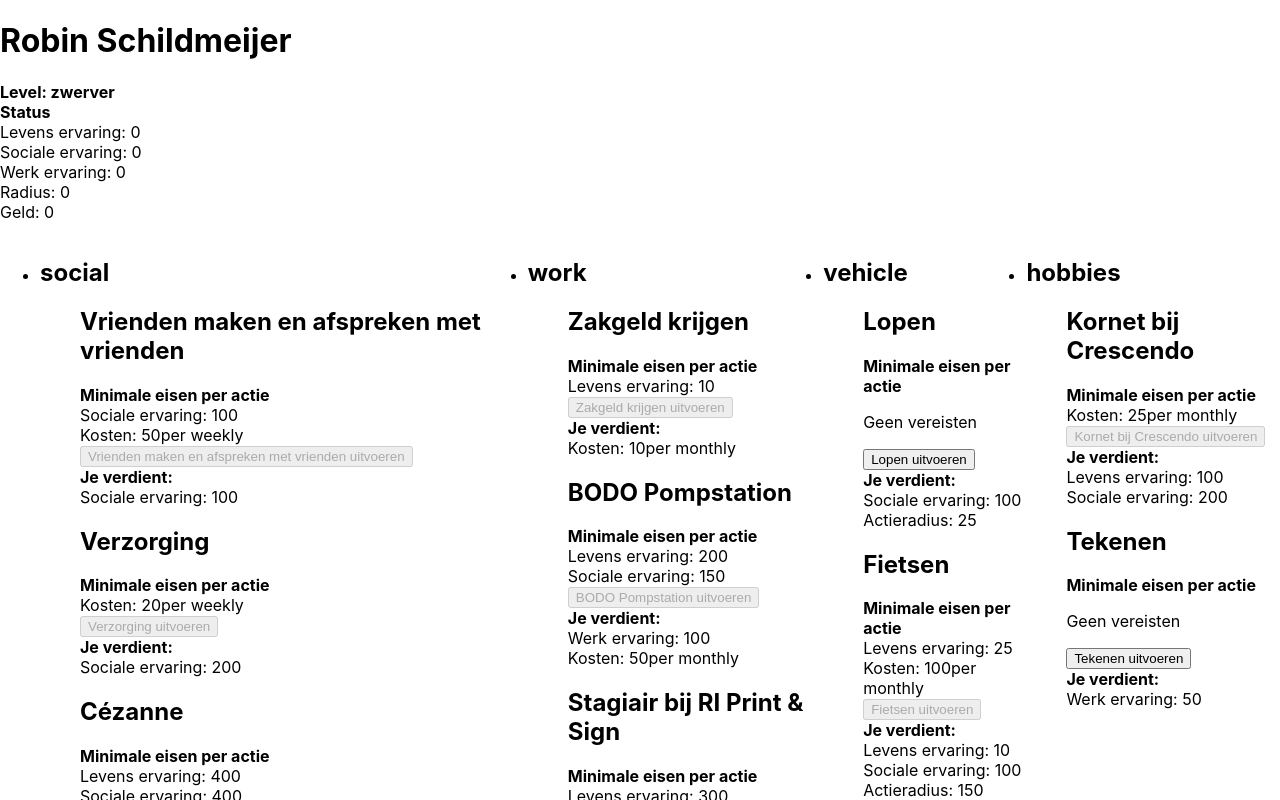
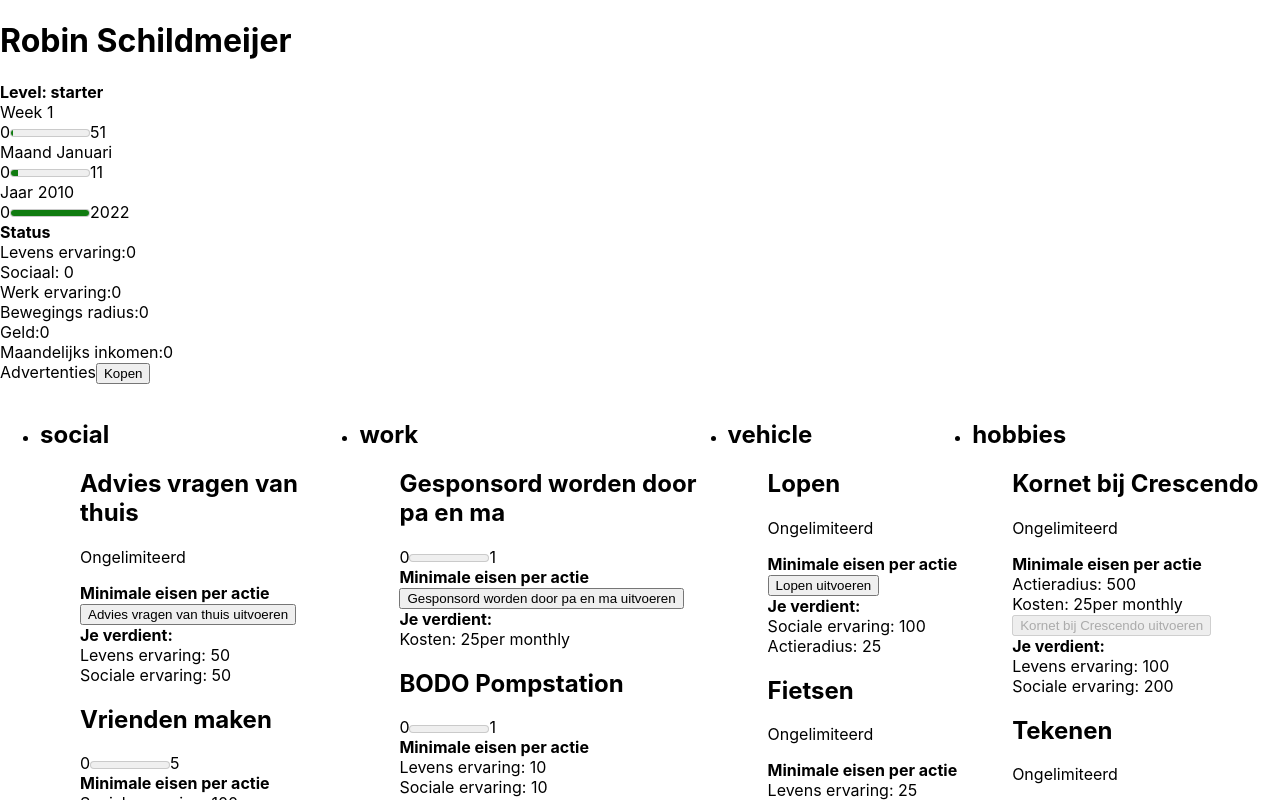
Before and after one commit to marcianosr/robin-tycoon, a React (Create React App) app: page / in a window 1280 px wide. Shown: the top 800 px of the page. Built offline with nearby package versions, Linux system fonts and the light colour scheme.

Commit message:
Lots of gameplay tweaks.

```diff
--- a/src/App.tsx
+++ b/src/App.tsx
@@ -1,8 +1,8 @@
-import React, { useEffect, useState } from "react";
+import { useEffect, useState } from "react";
 import "./App.css";
 import data from "./data/index.json";
-import CountDown from "./components/CountDown";
-import ActionButton from "./components/ActionButton";
+import Option from "./components/Option";
+import Meter from "./components/Meter";
 
 export type XP = {
 	lifeXP?: number;
@@ -15,22 +15,47 @@ type Basis = "monthly" | "weekly";
 
 type Money = {
 	amount: number;
-	basis?: Basis;
+	basis?: string;
 };
 
-type RequirementEarned = Partial<XP> & { money: Money };
+export type RequirementEarned = Partial<XP> & { money?: Money };
 
 export type Item = {
 	name: string;
-	required: RequirementEarned;
+	// required: RequirementEarned;
+	required?: any;
 	earned: RequirementEarned;
 	cooldown: number;
+	limit?: {
+		amount: number;
+	};
 };
 
-export type Stats = XP & { money: Money };
+export type Stats = XP & { money?: Money };
 
 type Key = { [key in keyof XP]: number };
-type Level = "zwerver" | "rijk";
+type Level =
+	| "starter"
+	| "kluizenaar"
+	| "levensgenieter"
+	| "familieman"
+	| "rich guy robin"
+	| "gamenerd";
+
+const months = [
+	"Januari",
+	"Febuari",
+	"Maart",
+	"April",
+	"Mei",
+	"Juni",
+	"Juli",
+	"Augustus",
+	"September",
+	"Oktober",
+	"November",
+	"December",
+];
 
 function App() {
 	const [gameState, setGameState] = useState({
@@ -39,25 +64,55 @@ function App() {
 		workXP: 0,
 		money: 0,
 		radius: 0,
-		level: "zwerver",
+		level: "starter",
+		time: {
+			month: 1,
+			week: 1,
+			year: 2010,
+		},
+		income: 0,
 	});
 
-	const isEnabled = (requirement: RequirementEarned) => {
-		if (!requirement) return true;
+	const [showPopup, setShowPopup] = useState(false);
+	const [fakeBuyButtonText, setFakeBuyButtonText] = useState(false);
 
-		const req = Object.entries(requirement).map(
-			([key, value]: [unknown, any]) => {
-				const gameKey = gameState[key as keyof XP];
-				if (key === "money") {
-					return gameState.money >= value;
-				}
+	useEffect(() => {
+		const t = setTimeout(() => {
+			setGameState({
+				...gameState,
+				time: { ...gameState.time, week: gameState.time.week + 1 },
+			});
+		}, 10000);
 
-				return gameKey >= value;
-			}
-		);
+		return () => {
+			clearTimeout(t);
+		};
+	}, [gameState]);
 
-		return req.every((r) => r);
-	};
+	useEffect(() => {
+		if (gameState.time.week % 4 === 0)
+			setGameState({
+				...gameState,
+				time: {
+					...gameState.time,
+					month: gameState.time.month + 1,
+				},
+				money: gameState.money + gameState.income,
+			});
+	}, [gameState.time.week]);
+
+	useEffect(() => {
+		if (gameState.time.week % 52 === 0)
+			setGameState({
+				...gameState,
+				time: {
+					...gameState.time,
+					year: gameState.time.year + 1,
+					month: 1,
+					week: 1,
+				},
+			});
+	}, [gameState.time.month]);
 
 	return (
 		<div className="App">
@@ -68,200 +123,113 @@ function App() {
 				</section>
 
 				<section>
+					<Meter
+						max={51}
+						value={gameState.time.week}
+						text={`Week ${gameState.time.week}`}
+					/>
+					<Meter
+						max={11}
+						value={gameState.time.month}
+						text={`Maand ${months[gameState.time.month - 1]}`}
+					/>
+					<Meter
+						max={2022}
+						value={gameState.time.year}
+						text={`Jaar ${gameState.time.year}`}
+					/>
+				</section>
+
+				<section>
 					<strong>Status</strong>
 
 					<article>
 						<div>
-							<label>Levens ervaring: </label>
+							<label>Levens ervaring:</label>
 							<span>{gameState.lifeXP}</span>
 						</div>
 						<div>
-							<label>Sociale ervaring: </label>
+							<label>Sociaal: </label>
 							<span>{gameState.socialXP}</span>
 						</div>
 						<div>
-							<label>Werk ervaring: </label>
+							<label>Werk ervaring:</label>
 							<span>{gameState.workXP}</span>
 						</div>
 						<div>
-							<label>Radius: </label>
+							<label>Bewegings radius:</label>
 							<span>{gameState.radius}</span>
 						</div>
 						<div>
-							<label>Geld: </label>
+							<label>Geld:</label>
 							<span>{gameState.money}</span>
 						</div>
+						<div>
+							Maandelijks inkomen:
+							<span>{gameState.income}</span>
+						</div>
 					</article>
+
+					<section>
+						<span>Advertenties</span>
+						<button onClick={() => setShowPopup(true)}>
+							Kopen
+						</button>
+					</section>
 				</section>
 			</header>
+
+			{showPopup && (
+				<dialog open={showPopup}>
+					<ul>
+						<li>
+							{!fakeBuyButtonText && (
+								<article>
+									<span>Levens elixer</span>
+									<span>
+										+100 sociale XP en +100 levens ervaring
+									</span>
+									<span>5 euro</span>
+									<button
+										onClick={() => {
+											setFakeBuyButtonText(true);
+											setGameState({
+												...gameState,
+												lifeXP: -200,
+												socialXP: -200,
+												money: -200,
+											});
+										}}
+									>
+										Koop
+									</button>
+								</article>
+							)}
+
+							{fakeBuyButtonText && (
+								<span>
+									Gast... niet alles kun je kopen. Omdat je
+									hier in bent getrapt zetten we je weer even
+									een stapje terug
+								</span>
+							)}
+						</li>
+					</ul>
+				</dialog>
+			)}
 			<section>
 				<ul style={{ display: "flex" }}>
 					{data.game.categories.map((item) => (
 						<li>
 							<h1>{item.name}</h1>
 							<ul>
-								{item.items.map((item) => {
-									const requirementItems =
-										(item.required as Stats) || {};
-									const earnedItems =
-										(item.earned as Stats) || {};
-									return (
-										<>
-											<section>
-												<h2>{item.name}</h2>
-												<strong>
-													Minimale eisen per actie
-												</strong>
-												{Object.keys(requirementItems)
-													.length === 0 && (
-													<p>Geen vereisten</p>
-												)}
-												{requirementItems.lifeXP && (
-													<div>
-														<span>
-															Levens ervaring:{" "}
-														</span>
-														<span>
-															{
-																requirementItems.lifeXP
-															}
-														</span>
-													</div>
-												)}
-												{requirementItems.socialXP && (
-													<div>
-														<span>
-															Sociale ervaring:{" "}
-														</span>
-														<span>
-															{
-																requirementItems.socialXP
-															}
-														</span>
-													</div>
-												)}
-												{requirementItems.workXP && (
-													<div>
-														<span>
-															Werk ervaring:{" "}
-														</span>
-														<span>
-															{
-																requirementItems.workXP
-															}
-														</span>
-													</div>
-												)}
-												{requirementItems.workXP && (
-													<div>
-														<span>
-															Actieradius:{" "}
-														</span>
-														<span>
-															{
-																requirementItems.radius
-															}
-														</span>
-													</div>
-												)}
-												{requirementItems.money && (
-													<div>
-														<span>Kosten: </span>
-														<span>
-															{
-																requirementItems
-																	.money
-																	.amount
-															}
-														</span>
-														<span>
-															per{" "}
-															{
-																requirementItems
-																	.money.basis
-															}
-														</span>
-													</div>
-												)}
-
-												<ActionButton
-													isEnabled={
-														!isEnabled(
-															item.required as RequirementEarned
-														)
-													}
-													gameState={gameState}
-													setGameState={setGameState}
-													item={item}
-												/>
-											</section>
-											<section>
-												<strong>Je verdient:</strong>
-												{earnedItems.lifeXP && (
-													<div>
-														<span>
-															Levens ervaring:{" "}
-														</span>
-														<span>
-															{earnedItems.lifeXP}
-														</span>
-													</div>
-												)}
-												{earnedItems.socialXP && (
-													<div>
-														<span>
-															Sociale ervaring:{" "}
-														</span>
-														<span>
-															{
-																earnedItems.socialXP
-															}
-														</span>
-													</div>
-												)}
-												{earnedItems.workXP && (
-													<div>
-														<span>
-															Werk ervaring:{" "}
-														</span>
-														<span>
-															{earnedItems.workXP}
-														</span>
-													</div>
-												)}
-												{earnedItems.radius && (
-													<div>
-														<span>
-															Actieradius:{" "}
-														</span>
-														<span>
-															{earnedItems.radius}
-														</span>
-													</div>
-												)}
-												{earnedItems.money && (
-													<div>
-														<span>Kosten: </span>
-														<span>
-															{
-																earnedItems
-																	.money
-																	.amount
-															}
-														</span>
-														<span>
-															per{" "}
-															{
-																earnedItems
-																	.money.basis
-															}
-														</span>
-													</div>
-												)}
-											</section>
-										</>
-									);
-								})}
+								{item.items.map((item: Item) => (
+									<Option
+										item={item}
+										gameState={gameState}
+										setGameState={setGameState}
+									/>
+								))}
 							</ul>
 						</li>
 					))}
--- a/src/components/ActionButton/index.tsx
+++ b/src/components/ActionButton/index.tsx
@@ -1,19 +1,21 @@
-import { FC, useState } from "react";
-import { Item, XP } from "../../App";
+import { FC, useEffect, useState } from "react";
+import { Item, RequirementEarned, XP } from "../../App";
 import CountDown from "../CountDown";
 
 type Props = {
 	item: any;
 	gameState: any;
 	setGameState: any;
-	isEnabled: any;
+	amountOfActionsByCategory: number;
+	setAmountOfActionsByCategory: (n: number) => void;
 };
 
 const ActionButton: FC<Props> = ({
 	item,
 	gameState,
 	setGameState,
-	isEnabled,
+	amountOfActionsByCategory,
+	setAmountOfActionsByCategory,
 }) => {
 	const [timerActive, setTimerActive] = useState(false);
 
@@ -21,19 +23,28 @@ const ActionButton: FC<Props> = ({
 		const values = Object.entries(item.earned);
 		const updated = values.reduce((prev, [key, value]) => {
 			const gameStateValue = gameState[key as keyof XP];
-			const v = value as number;
 
 			if (key === "radius") {
 				return {
 					...prev,
-					radius: v,
+					radius: value,
 				};
 			}
+
+			if (key === "money" && typeof value !== "number") {
+				return {
+					...prev,
+					money: gameStateValue + value.amount,
+					income: value.amount,
+				};
+			}
+
 			return {
 				...prev,
-				[key]: gameStateValue + v,
+				[key]: gameStateValue + value,
 			};
 		}, {});
+		setAmountOfActionsByCategory(amountOfActionsByCategory + 1);
 		setTimerActive(true);
 		setGameState({
 			...gameState,
@@ -41,10 +52,33 @@ const ActionButton: FC<Props> = ({
 		});
 	};
 
+	const isEnabled = (requirement: RequirementEarned) => {
+		if (!requirement) {
+			return true;
+		}
+
+		const req = Object.entries(requirement).map(
+			([key, value]: [unknown, any]) => {
+				const gameKey = gameState[key as keyof XP];
+				if (key === "money") {
+					return gameState.money >= value.amount;
+				}
+
+				return gameKey >= value;
+			}
+		);
+		return req.every((r) => r);
+	};
+
 	return (
 		<button
 			onClick={() => action(item)}
-			disabled={isEnabled || timerActive}
+			disabled={
+				!isEnabled(item.required) ||
+				(item.limit &&
+					amountOfActionsByCategory === item.limit.amount) ||
+				timerActive
+			}
 		>
 			<span>{item.name} uitvoeren </span>
 			{timerActive && (
--- /dev/null
+++ b/src/components/Meter/index.tsx
@@ -0,0 +1,23 @@
+import { FC } from "react";
+
+type Props = {
+	max: number;
+	value: number;
+	text?: string;
+};
+
+const Meter: FC<Props> = ({ max, value, text }) => {
+	return (
+		<>
+			{text && <span>{text}</span>}
+
+			<div className="meter-container">
+				<span>0</span>
+				<meter min={0} value={value} max={max}></meter>
+				<span>{max}</span>
+			</div>
+		</>
+	);
+};
+
+export default Meter;
--- /dev/null
+++ b/src/components/Option/index.tsx
@@ -0,0 +1,115 @@
+import { FC, useState } from "react";
+import { Item } from "../../App";
+import ActionButton from "../ActionButton";
+import Meter from "../Meter";
+
+type Props = {
+	item: Item;
+	gameState: any;
+	setGameState: any;
+};
+
+const Option: FC<Props> = ({ item, gameState, setGameState }) => {
+	const [amountOfActionsByCategory, setAmountOfActionsByCategory] =
+		useState(0);
+
+	return (
+		<section>
+			<section>
+				<h2>{item.name}</h2>
+
+				{item.limit ? (
+					<Meter
+						max={item.limit.amount}
+						value={amountOfActionsByCategory}
+					/>
+				) : (
+					<p>Ongelimiteerd</p>
+				)}
+
+				<strong>Minimale eisen per actie</strong>
+				{item.required && (
+					<>
+						{Object.keys(item.required).length === 0 && (
+							<p>Geen vereisten</p>
+						)}
+						{item.required.lifeXP && (
+							<div>
+								<span>Levens ervaring: </span>
+								<span>{item.required.lifeXP}</span>
+							</div>
+						)}
+						{item.required.socialXP && (
+							<div>
+								<span>Sociale ervaring: </span>
+								<span>{item.required.socialXP}</span>
+							</div>
+						)}
+						{item.required.workXP && (
+							<div>
+								<span>Werk ervaring: </span>
+								<span>{item.required.workXP}</span>
+							</div>
+						)}
+						{item.required.radius && (
+							<div>
+								<span>Actieradius: </span>
+								<span>{item.required.radius}</span>
+							</div>
+						)}
+						{item.required.money && (
+							<div>
+								<span>Kosten: </span>
+								<span>{item.required.money.amount}</span>
+								<span>per {item.required.money.basis}</span>
+							</div>
+						)}
+					</>
+				)}
+				<ActionButton
+					amountOfActionsByCategory={amountOfActionsByCategory}
+					setAmountOfActionsByCategory={setAmountOfActionsByCategory}
+					gameState={gameState}
+					setGameState={setGameState}
+					item={item}
+				/>
+			</section>
+			<section>
+				<strong>Je verdient:</strong>
+				{item.earned.lifeXP && (
+					<div>
+						<span>Levens ervaring: </span>
+						<span>{item.earned.lifeXP}</span>
+					</div>
+				)}
+				{item.earned.socialXP && (
+					<div>
+						<span>Sociale ervaring: </span>
+						<span>{item.earned.socialXP}</span>
+					</div>
+				)}
+				{item.earned.workXP && (
+					<div>
+						<span>Werk ervaring: </span>
+						<span>{item.earned.workXP}</span>
+					</div>
+				)}
+				{item.earned.radius && (
+					<div>
+						<span>Actieradius: </span>
+						<span>{item.earned.radius}</span>
+					</div>
+				)}
+				{item.earned.money && (
+					<div>
+						<span>Kosten: </span>
+						<span>{item.earned.money.amount}</span>
+						<span>per {item.earned.money.basis}</span>
+					</div>
+				)}
+			</section>
+		</section>
+	);
+};
+
+export default Option;
--- a/src/data/index.json
+++ b/src/data/index.json
@@ -5,16 +5,37 @@
 				"name": "social",
 				"items": [
 					{
-						"name": "Vrienden maken en afspreken met vrienden",
+						"name": "Advies vragen van thuis",
+						"earned": {
+							"socialXP": 50,
+							"lifeXP": 50
+						},
+						"cooldown": 200
+					},
+					{
+						"name": "Vrienden maken",
+						"earned": {
+							"socialXP": 100
+						},
+						"required": {
+							"socialXP": 100
+						},
+						"cooldown": 50,
+						"limit": {
+							"amount": 5
+						}
+					},
+					{
+						"name": "Afspreken met vrienden",
 						"earned": {
 							"socialXP": 100
 						},
 						"required": {
 							"money": {
 								"basis": "weekly",
-								"amount": 50
+								"amount": 10
 							},
-							"socialXP": 100
+							"socialXP": 10
 						},
 						"cooldown": 50
 					},
@@ -42,30 +63,32 @@
 							"lifeXP": 400,
 							"radius": 100
 						},
-						"cooldown": 50
+						"cooldown": 50,
+						"limit": {
+							"amount": 1
+						}
 					}
 				]
 			},
 			{
 				"name": "work",
+				"limit": 1,
 				"items": [
 					{
-						"name": "Zakgeld krijgen",
+						"name": "Gesponsord worden door pa en ma",
 						"earned": {
 							"money": {
-								"amount": 10,
+								"amount": 25,
 								"basis": "monthly"
 							}
 						},
-						"required": {
-							"lifeXP": 10
-						},
-						"cooldown": 50
+						"cooldown": 0,
+						"limit": {
+							"amount": 1
+						}
 					},
 					{
 						"name": "BODO Pompstation",
-						"once": true,
-
 						"earned": {
 							"workXP": 100,
 							"money": {
@@ -74,11 +97,14 @@
 							}
 						},
 						"required": {
-							"socialXP": 150,
-							"lifeXP": 200,
-							"radius": 50
+							"socialXP": 10,
+							"lifeXP": 10,
+							"radius": 10
 						},
-						"cooldown": 50
+						"cooldown": 40,
+						"limit": {
+							"amount": 1
+						}
 					},
 					{
 						"name": "Stagiair bij RI Print & Sign",
@@ -96,7 +122,7 @@
 							"lifeXP": 300,
 							"radius": 150
 						},
-						"cooldown": 50
+						"cooldown": 55
 					},
 					{
 						"name": "Design bij Coqtail",
@@ -114,7 +140,7 @@
 							"lifeXP": 300,
 							"radius": 500
 						},
-						"cooldown": 50
+						"cooldown": 120
 					},
 					{
 						"name": "Art Director @ Emakina",
@@ -132,7 +158,7 @@
 							"lifeXP": 500,
 							"radius": 1500
 						},
-						"cooldown": 50
+						"cooldown": 240
 					}
 				]
 			},
@@ -145,7 +171,7 @@
 							"socialXP": 100,
 							"radius": 25
 						},
-						"cooldown": 50
+						"cooldown": 10
 					},
 					{
 						"name": "Fietsen",
@@ -161,7 +187,7 @@
 							},
 							"lifeXP": 25
 						},
-						"cooldown": 50
+						"cooldown": 20
 					},
 					{
 						"name": "Leipe Scooter",
@@ -210,14 +236,21 @@
 							"money": { "amount": 25, "basis": "monthly" },
 							"radius": 500
 						},
-						"cooldown": 50
+						"cooldown": 100
 					},
 					{
 						"name": "Tekenen",
 						"earned": {
 							"workXP": 50
 						},
-						"cooldown": 150
+						"cooldown": 50
+					},
+					{
+						"name": "Potje LoL met Martijn",
+						"earned": {
+							"socialXP": 20
+						},
+						"cooldown": 10
 					}
 				]
 			}
```
